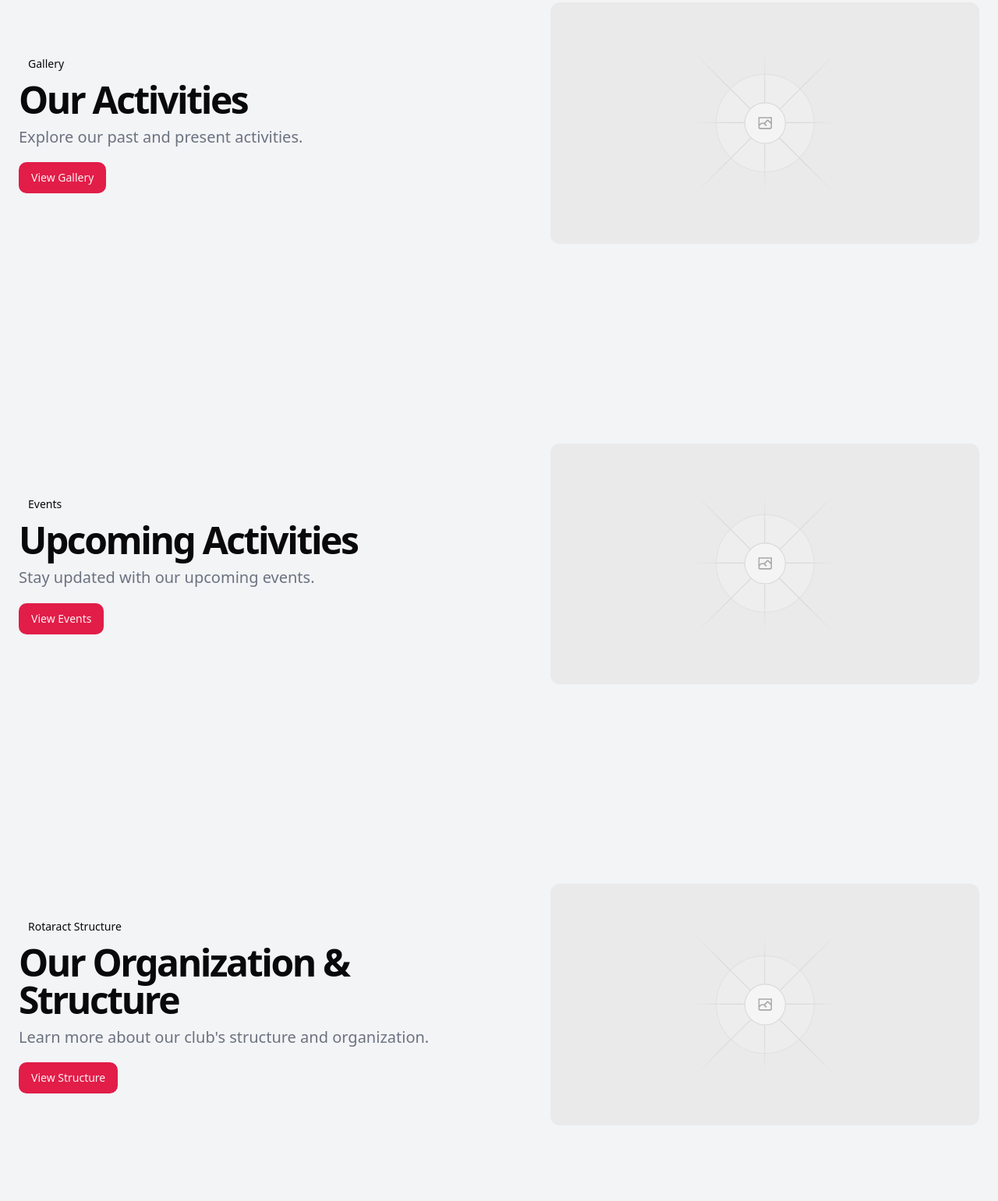
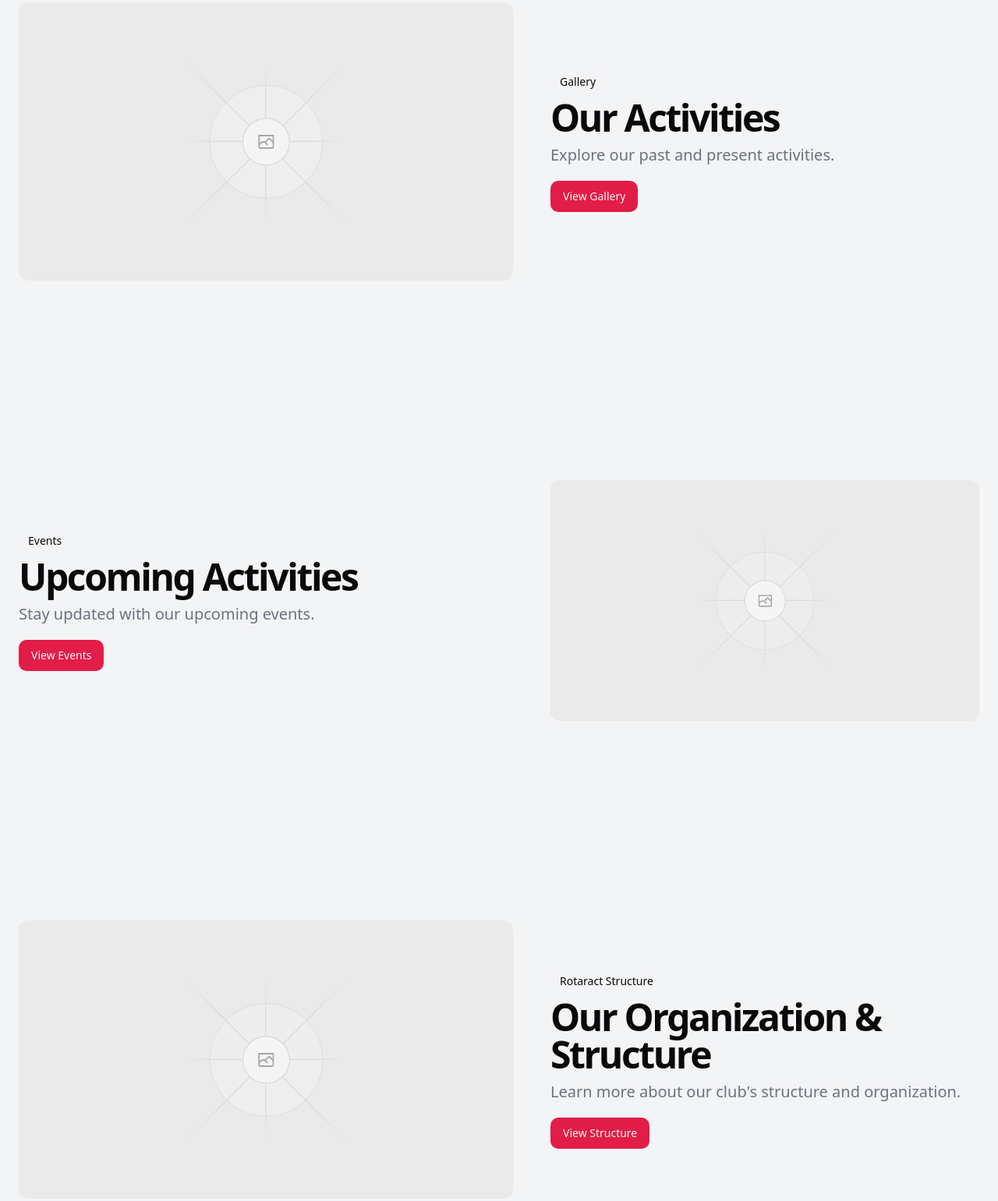
Before and after one commit to miki-tebe/Wodiyamado-Website, an Astro site: page / in a window 1280 px wide. Shown: the part 1191-2732 px from the top of the page at 78% size. Built offline with nearby package versions, Linux system fonts and the light colour scheme; Astro itself is replaced by a stand-in of ours.

Commit message:
Update image order in index page

```diff
--- a/src/pages/index.astro
+++ b/src/pages/index.astro
@@ -86,7 +86,7 @@ import Layout from "@/layouts/Layout.astro";
         >
           <img
             alt="Image"
-            class="mx-auto aspect-video overflow-hidden rounded-xl object-cover object-center sm:w-full lg:order-last"
+            class="mx-auto aspect-video overflow-hidden rounded-xl object-cover object-center sm:w-full lg:order-first"
             height="310"
             src="/placeholder.svg"
             width="550"
@@ -164,7 +164,7 @@ import Layout from "@/layouts/Layout.astro";
         >
           <img
             alt="Image"
-            class="mx-auto aspect-video overflow-hidden rounded-xl object-cover object-center sm:w-full lg:order-last"
+            class="mx-auto aspect-video overflow-hidden rounded-xl object-cover object-center sm:w-full lg:order-first"
             height="310"
             src="/placeholder.svg"
             width="550"
```
